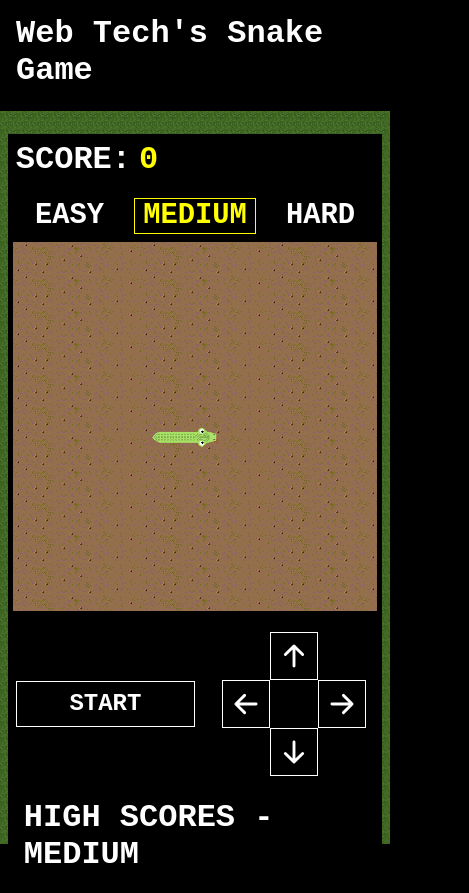
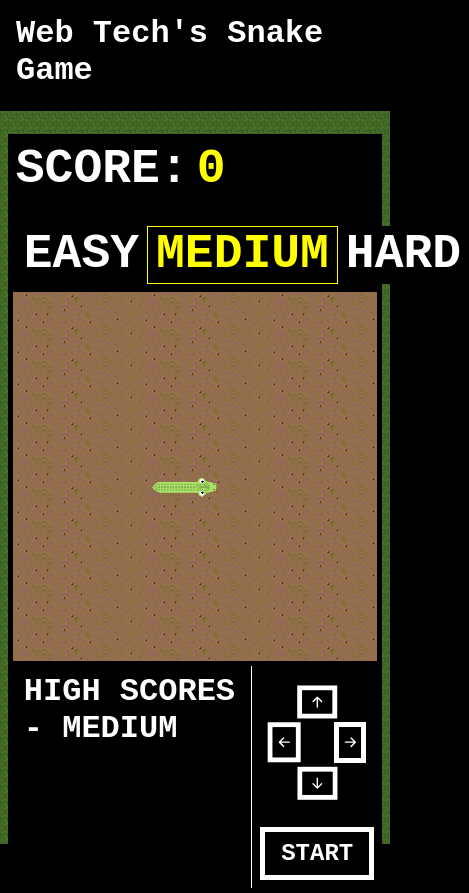
Before and after one commit to chrscmpl/snake, a plain HTML site: page index.html in a window 390 px wide. Shown: the top 893 px of the page, 469 px wide, since content can reach past the window. Drawn offline with Linux system fonts and the light colour scheme.

Commit message:
minor fixes

```diff
--- a/snake.css
+++ b/snake.css
@@ -418,51 +418,82 @@ body {
   color: black;
 }
 
-@media (min-width: 800px) and (max-width: 900px) {
-  .snake-high-scores {
-    font-size: 1.2rem;
-    height: fit-content;
-  }
-}
-
-@media (orientation: portrait) or (max-width: 800px) {
+@media (max-width: 1000px) {
   .snake-container {
     grid-template:
-      'top-bar' auto
-      'board' 1fr
-      'inputs' auto
-      'high-scores' auto /
-      1fr;
+      'top-bar top-bar' auto
+      'board board' 1fr
+      'high-scores inputs' auto /
+      auto 1fr;
     padding: 2%;
   }
+
   .snake-inputs {
-    flex-direction: row-reverse;
-    justify-content: space-between;
+    align-items: stretch;
     width: 100%;
+    height: 100%;
     margin: 0;
   }
+
+  .snake-arrows-container {
+    flex: 1;
+  }
+
+  .snake-arrows-container .snake-arrow-button {
+    width: 100%;
+    height: 100%;
+    border: 5px solid white;
+  }
+
+  .snake-arrows-container .snake-arrow-button:active {
+    border: 5px solid yellow;
+  }
+
   .snake-inputs .snake-buttons-container {
-    width: 50%;
+    width: 100%;
+    justify-items: center;
+    align-items: center;
+  }
+
+  .snake-inputs .snake-start-button {
+    width: 100%;
+    border: 5px solid white;
+  }
+
+  .snake-inputs .snake-start-button:active {
+    border: 5px solid yellow;
   }
 
   .snake-board {
     width: 100%;
+    max-height: 95vh;
   }
   .snake-high-scores {
     width: 100%;
+    border-right: 1px solid white;
   }
-}
 
-@media (max-width: 500px) {
-  header h1 {
-    font-size: 2rem;
-  }
   .snake-top-bar {
     flex-direction: column;
     align-items: flex-start;
+    font-size: 3em;
   }
+
   .snake-game-mode-selection {
     width: 100%;
     justify-content: space-around;
   }
+
+  .snake-top-bar .snake-game-mode-button {
+    font-size: 1.3em;
+  }
 }
+
+@media (max-width: 550px) {
+  header h1 {
+    font-size: 2rem;
+  }
+  .snake-top-bar .snake-game-mode-button {
+    font-size: 1em;
+  }
+}
--- a/snake.js
+++ b/snake.js
@@ -308,6 +308,7 @@ class SnakeGameGUI {
   #cells;
   #moveInterval;
   #gameMode;
+  #lockStart;
 
   constructor(gameMode) {
     this.#gameMode = gameMode;
@@ -515,6 +516,8 @@ class SnakeGameGUI {
   }
 
   start(gameMode = this.#gameMode) {
+    if (this.#lockStart) return;
+    this.#lockStart = true;
     const gameModeParams = this.#getGameModeParams(gameMode);
     if (this.isGameStarted()) this.#restart(gameMode, gameModeParams);
     this.#displayCountdown();
@@ -522,6 +525,7 @@ class SnakeGameGUI {
       this.#startIntervals(gameModeParams);
       this.#container.classList.add('playing');
       this.#spawnFood();
+      this.#lockStart = false;
     }, this.countdownNumberDuration * 3);
   }
 
```
